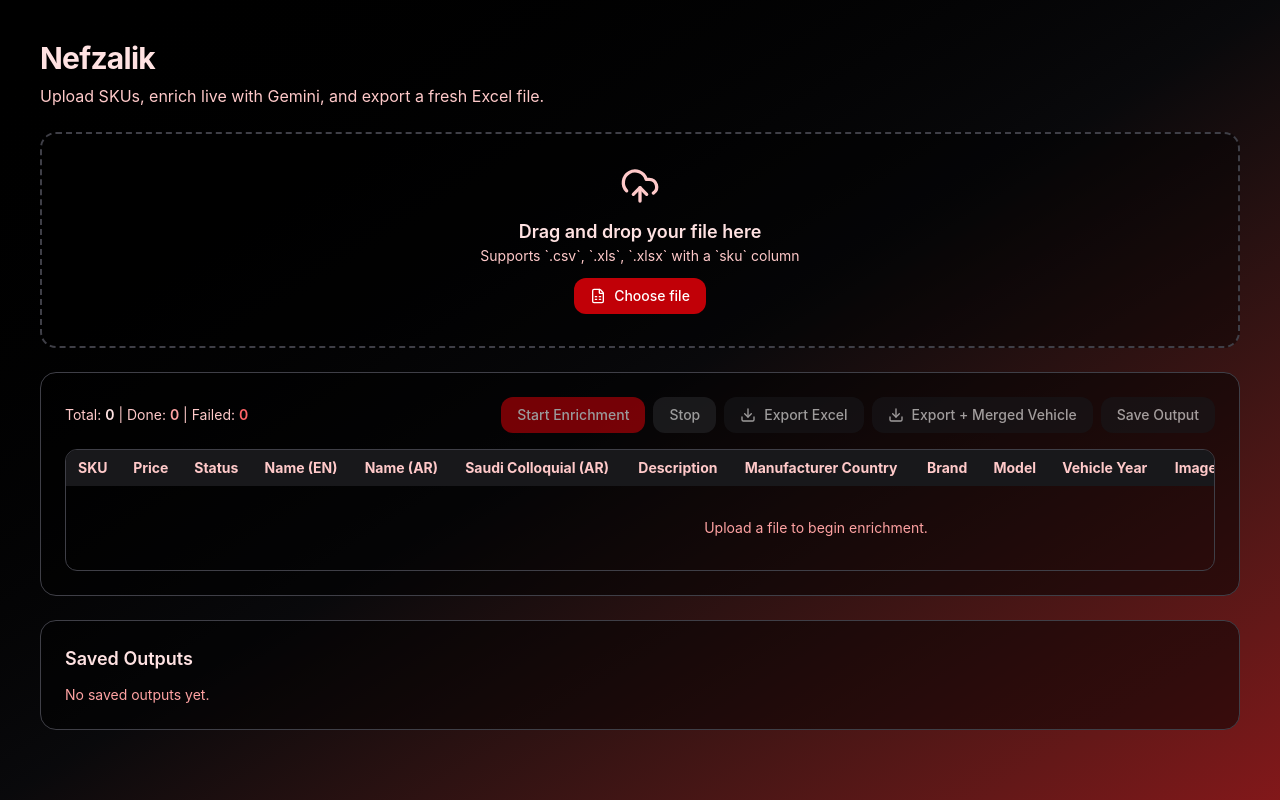
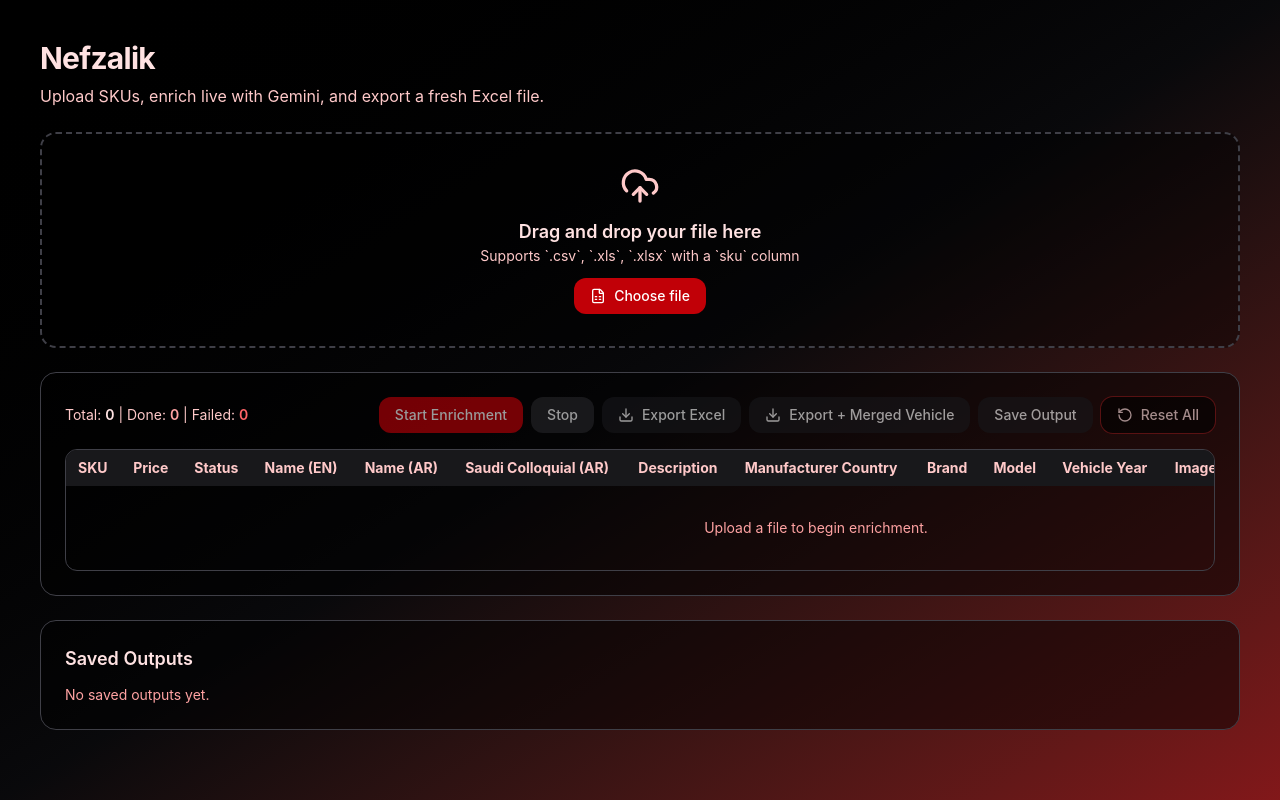
Before and after one commit to nfzsparepart-sudo/parta, a Next.js app: page / in a window 1280 px wide. Built offline with nearby package versions, Linux system fonts and the light colour scheme.

Commit message:
Add reset all button

```diff
--- a/app/page.tsx
+++ b/app/page.tsx
@@ -3,7 +3,7 @@
 import { useCallback, useEffect, useMemo, useRef, useState } from "react";
 import Papa from "papaparse";
 import * as XLSX from "xlsx";
-import { Download, FileSpreadsheet, Loader2, UploadCloud } from "lucide-react";
+import { Download, FileSpreadsheet, Loader2, RotateCcw, UploadCloud } from "lucide-react";
 
 type RowStatus = "pending" | "searching" | "done" | "failed";
 
@@ -77,6 +77,7 @@
   const [isProcessing, setIsProcessing] = useState(false);
   const [isStopping, setIsStopping] = useState(false);
   const [savedSessions, setSavedSessions] = useState<SavedSession[]>([]);
+  const fileInputRef = useRef<HTMLInputElement>(null);
   const abortControllersRef = useRef<Set<AbortController>>(new Set());
   const stopRequestedRef = useRef(false);
 
@@ -367,6 +368,27 @@
     persistSessions(savedSessions.filter((s) => s.id !== id));
   }, [persistSessions, savedSessions]);
 
+  const resetAll = useCallback(() => {
+    if (!rows.length && !savedSessions.length && !isProcessing) return;
+    if (!window.confirm("Reset and clear all rows, saved outputs, and current progress?")) return;
+
+    stopRequestedRef.current = true;
+    abortControllersRef.current.forEach((controller) => controller.abort());
+    abortControllersRef.current.clear();
+    setRows([]);
+    setSavedSessions([]);
+    setIsProcessing(false);
+    setIsStopping(false);
+    if (fileInputRef.current) fileInputRef.current.value = "";
+
+    try {
+      localStorage.removeItem(DRAFT_STORAGE_KEY);
+      localStorage.removeItem(SESSIONS_STORAGE_KEY);
+    } catch {
+      // Ignore storage failures
+    }
+  }, [isProcessing, rows.length, savedSessions.length]);
+
   const onDrop = async (e: React.DragEvent<HTMLDivElement>) => {
     e.preventDefault();
     setIsDragging(false);
@@ -436,7 +458,7 @@
             <label className="inline-flex cursor-pointer items-center gap-2 rounded-xl bg-red-700 px-4 py-2 text-sm font-medium text-white hover:bg-red-600">
               <FileSpreadsheet className="h-4 w-4" />
               Choose file
-              <input type="file" accept=".csv,.xls,.xlsx" className="hidden" onChange={onFileInput} />
+              <input ref={fileInputRef} type="file" accept=".csv,.xls,.xlsx" className="hidden" onChange={onFileInput} />
             </label>
           </div>
         </section>
@@ -491,6 +513,15 @@
                 className="inline-flex items-center gap-2 rounded-xl bg-zinc-900 px-4 py-2 text-sm font-medium text-white hover:bg-zinc-800 disabled:cursor-not-allowed disabled:opacity-60"
               >
                 Save Output
+              </button>
+
+              <button
+                onClick={resetAll}
+                disabled={!rows.length && !savedSessions.length && !isProcessing}
+                className="inline-flex items-center gap-2 rounded-xl bg-black px-4 py-2 text-sm font-medium text-red-100 ring-1 ring-red-900 hover:bg-zinc-950 disabled:cursor-not-allowed disabled:opacity-60"
+              >
+                <RotateCcw className="h-4 w-4" />
+                Reset All
               </button>
             </div>
           </div>
```
